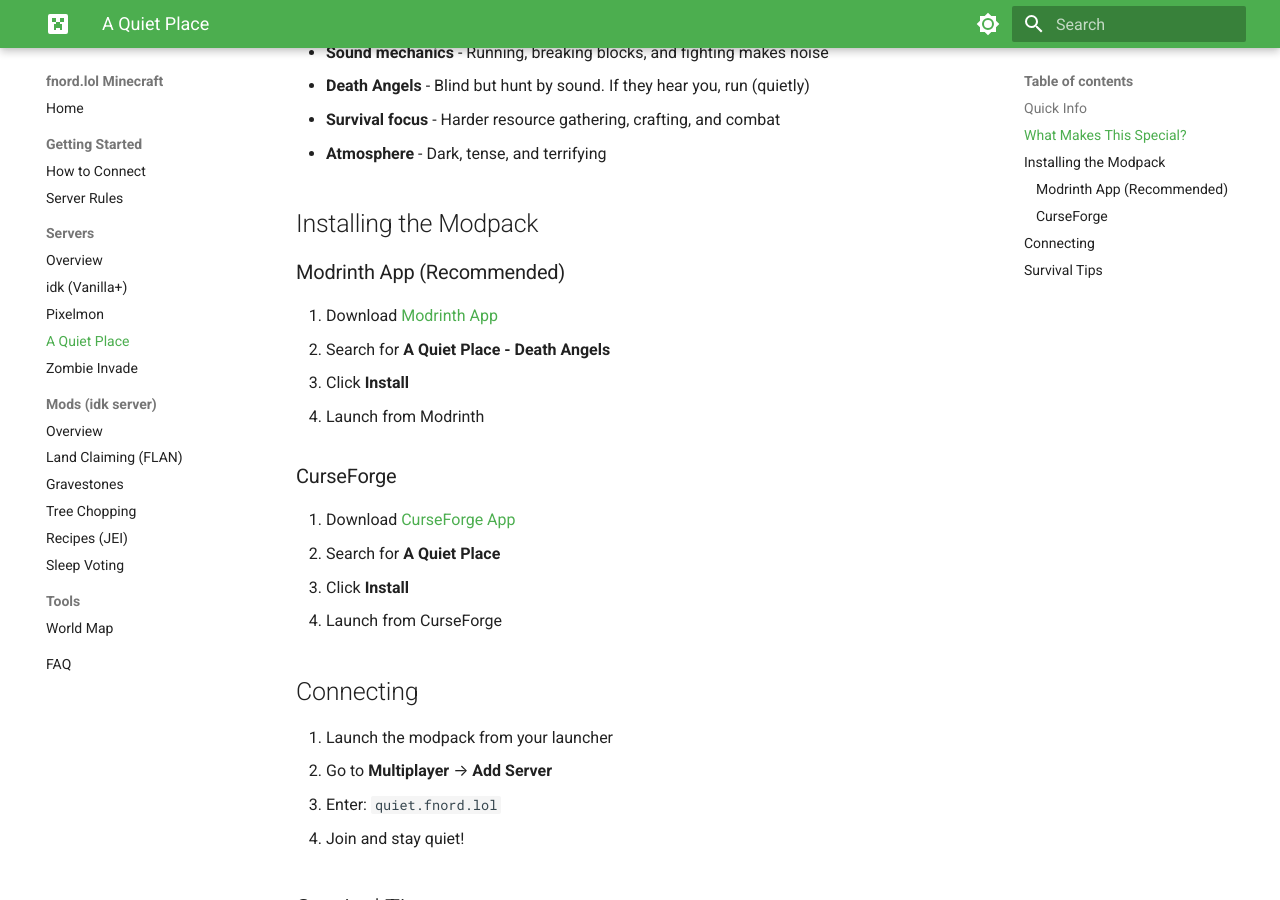
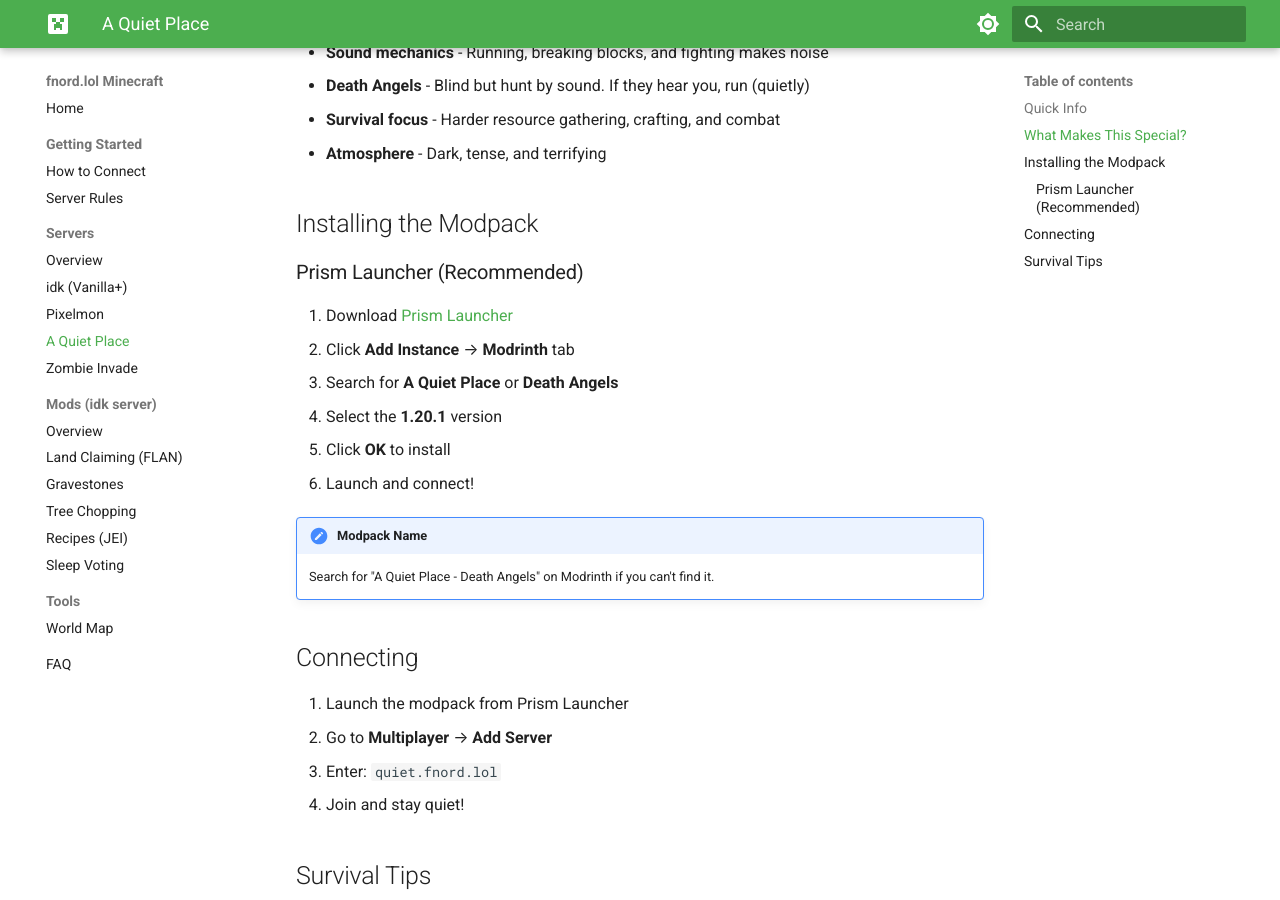
Before and after one commit to 27Bslash6/mc-docs, an MkDocs documentation site: the page built from docs/servers/quiet-place.md, in a window 1280 px wide and 900 px high, scrolled down 658 px. Built offline with MkDocs 1.6.1 and Material for MkDocs 9.7.7, drawn with Linux system fonts in a browser that asks for light colours.

Commit message:
Standardize on Prism Launcher + Modrinth
- Replace all CurseForge references with Prism Launcher
- Prefer Modrinth for modpack discovery
- Update FAQ with Prism Launcher instructions
- Consistent installation steps across all server pages

```diff
--- a/docs/servers/quiet-place.md
+++ b/docs/servers/quiet-place.md
@@ -23,23 +23,21 @@ A horror survival modpack based on the movie. Make noise and the Death Angels wi
 
 ## Installing the Modpack
 
-### Modrinth App (Recommended)
+### Prism Launcher (Recommended)
 
-1. Download [Modrinth App](https://modrinth.com/app)
-2. Search for **A Quiet Place - Death Angels**
-3. Click **Install**
-4. Launch from Modrinth
+1. Download [Prism Launcher](https://prismlauncher.org/download/)
+2. Click **Add Instance** → **Modrinth** tab
+3. Search for **A Quiet Place** or **Death Angels**
+4. Select the **1.20.1** version
+5. Click **OK** to install
+6. Launch and connect!
 
-### CurseForge
-
-1. Download [CurseForge App](https://www.curseforge.com/download/app)
-2. Search for **A Quiet Place**
-3. Click **Install**
-4. Launch from CurseForge
+!!! note "Modpack Name"
+    Search for "A Quiet Place - Death Angels" on Modrinth if you can't find it.
 
 ## Connecting
 
-1. Launch the modpack from your launcher
+1. Launch the modpack from Prism Launcher
 2. Go to **Multiplayer** → **Add Server**
 3. Enter: `quiet.fnord.lol`
 4. Join and stay quiet!
```
Also changed, not shown: docs/faq.md (+8 -1 lines), docs/servers/pixelmon.md (+10 -8 lines), docs/servers/zombie-invade.md (+11 -6 lines).
